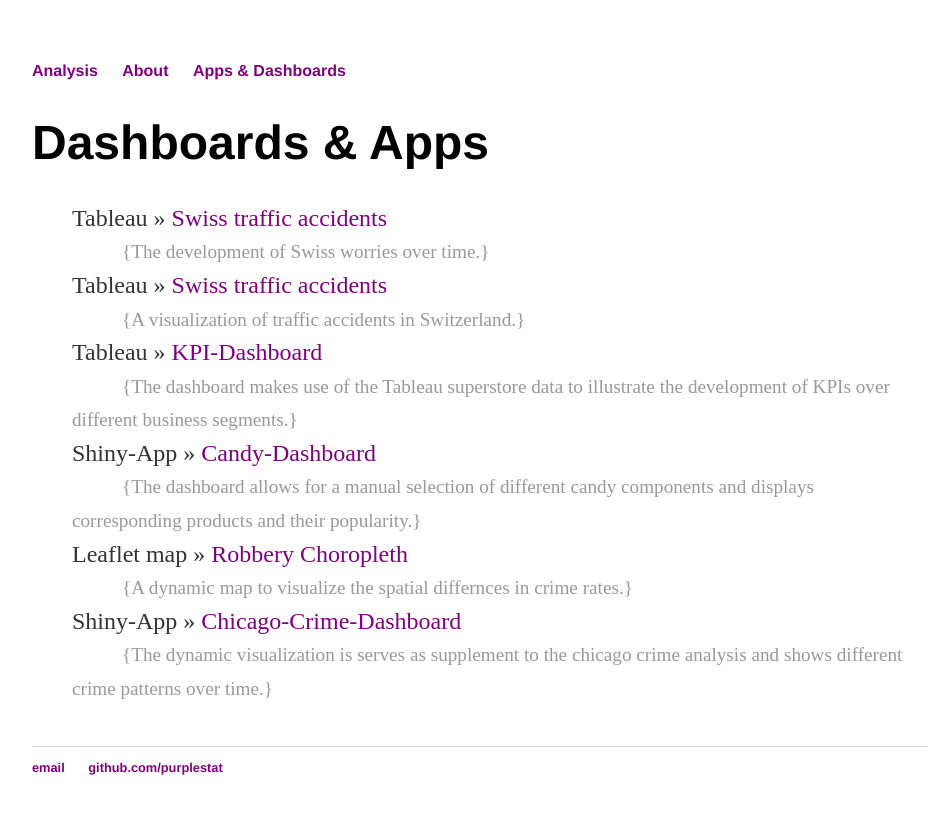
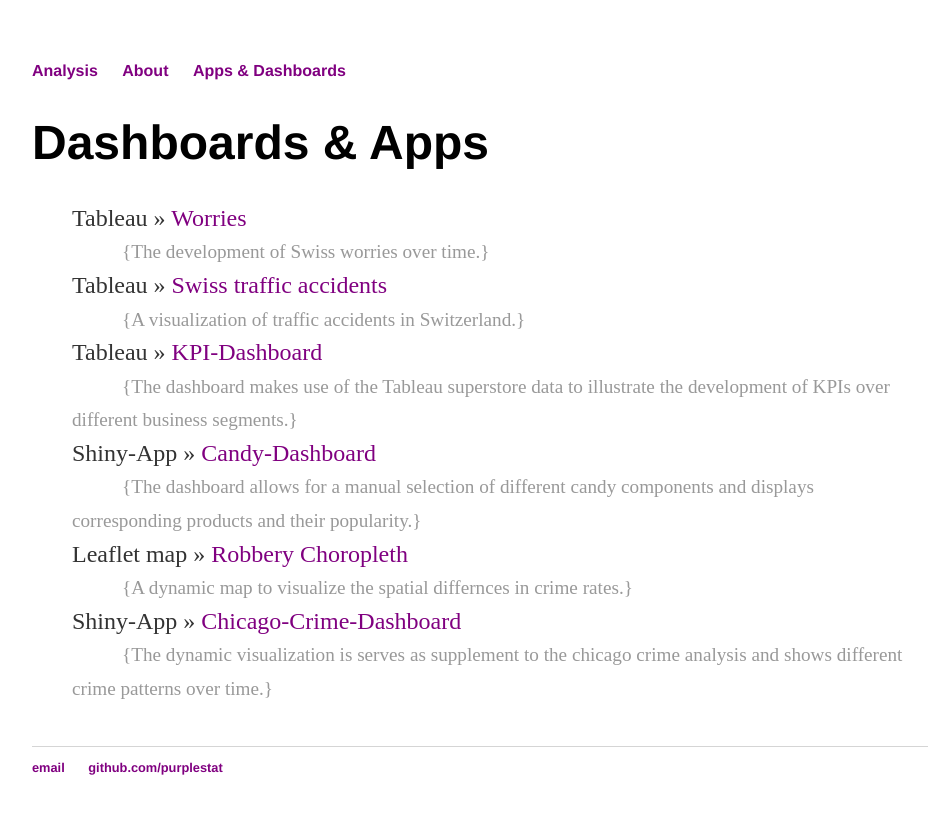
Before and after one commit to purplestat/purplestat.github.io, a Jekyll site: the page built from cv/index.html, in a window 1280 px wide. Shown: the top 814 px of the page, without its empty margins (160-1093 px from the left). Built offline with Jekyll 4.4.1, drawn with Linux system fonts in a browser that asks for light colours.

Commit message:
Update index.html

```diff
--- a/cv/index.html
+++ b/cv/index.html
@@ -5,7 +5,7 @@
 		<div class="about">
 			<h1>Dashboards & Apps</h1>
 			<ul class="posts">
-		<li><span>Tableau</span> &raquo; <a href="https://public.tableau.com/views/worrie2/Dashboard1?:display_count=y&publish=yes&:toolbar=n&:origin=viz_share_link&:showVizHome=no" title="Traffic" target="_blank">Swiss traffic accidents</a></li>
+		<li><span>Tableau</span> &raquo; <a href="https://public.tableau.com/views/worrie2/Dashboard1?:display_count=y&publish=yes&:toolbar=n&:origin=viz_share_link&:showVizHome=no" title="Traffic" target="_blank">Worries</a></li>
 				<li id="list2">{The development of Swiss worries over time.} </li>
 		<li><span>Tableau</span> &raquo; <a href="https://public.tableau.com/shared/SQB7DGX8G?:toolbar=n&:display_count=y&:origin=viz_share_link&:showVizHome=no" title="Traffic" target="_blank">Swiss traffic accidents</a></li>
 				<li id="list2">{A visualization of traffic accidents in Switzerland.} </li>
```
